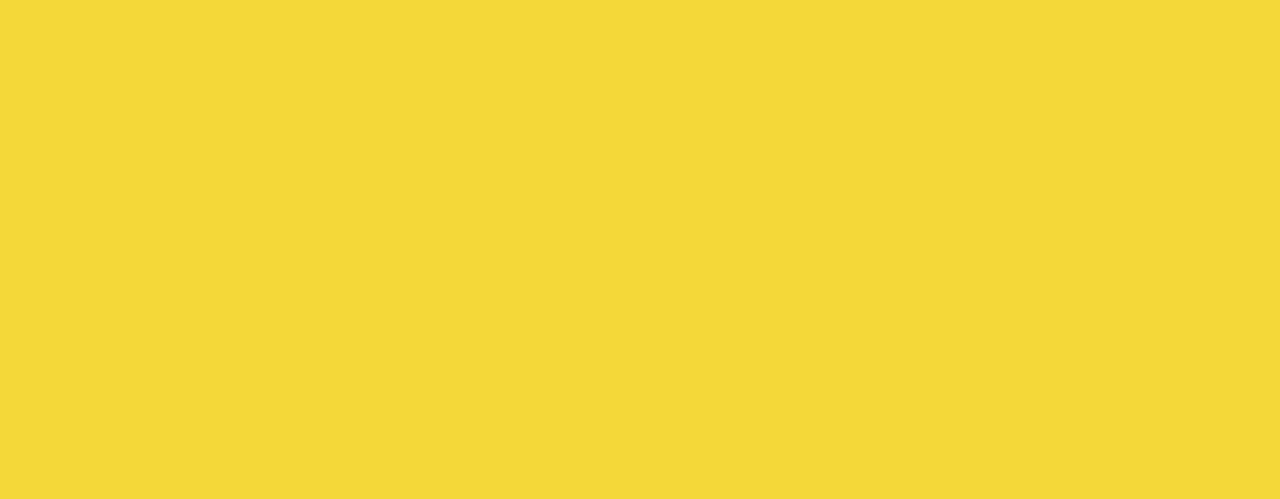
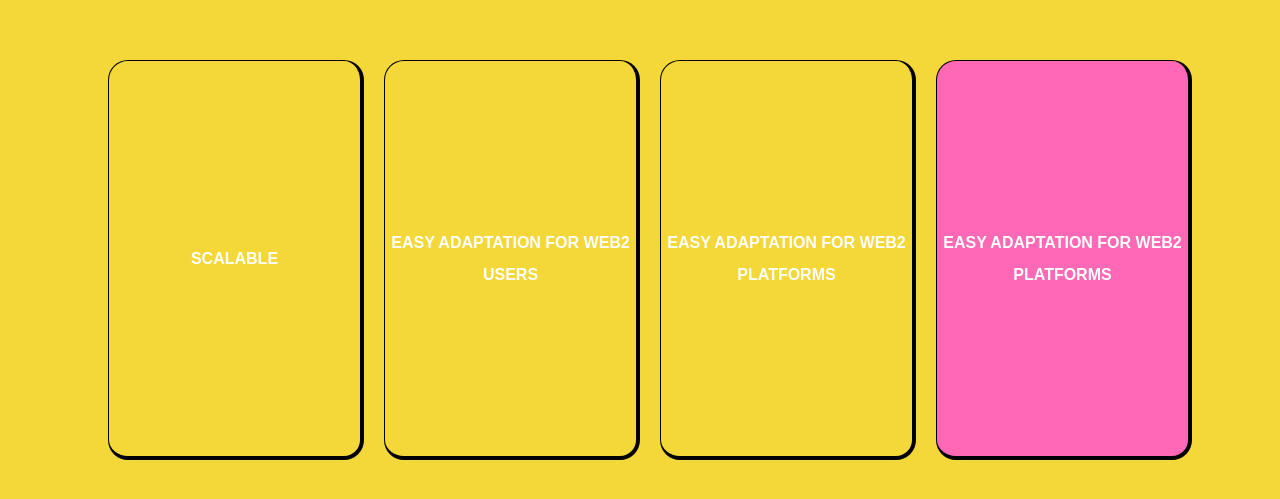
Before and after one commit to CryptQuiz/landing-page, a Next.js app: page / in a window 1280 px wide. Shown: the part 2020-2519 px from the top of the page. Before the commit the page ends 1748 px from the top, so only its background shows below. Built offline with nearby package versions, Linux system fonts and the light colour scheme; a web font is replaced by a local one.

Commit message:
Feat: Slider added

```diff
--- a/app/page.jsx
+++ b/app/page.jsx
@@ -1,6 +1,7 @@
+import Download from "@/components/Download/Download";
 import Header from "@/components/Header/Header";
 import HomeComp from "@/components/Home/Home";
-import Image from "next/image";
+import Slider from "@/components/Slider/Slider";
 
 export default function Home() {
   return (
@@ -53,6 +54,20 @@ export default function Home() {
           <HomeComp />
         </div>
       </section>
+
+      <section>
+        <div className="mt-[50vh]">
+          <Slider />
+        </div>
+      </section>
+
+      <section>
+        <div className="mt-[50vh]">
+          <Download />
+        </div>
+      </section>
+
+
     </div>
   );
 }
--- /dev/null
+++ b/components/Download/Download.jsx
@@ -0,0 +1,12 @@
+import Image from 'next/image'
+import React from 'react'
+
+const Download = () => {
+  return (
+    <div className='w-screen '>
+
+    </div>
+  )
+}
+
+export default Download
--- a/components/Home/Home.jsx
+++ b/components/Home/Home.jsx
@@ -16,8 +16,8 @@ const Home = () => {
       <h1 className='text-center text-white drop-shadow-[3px_3px_rgba(0,0,0,1)] font-lexend text-5xl mb-20'>Welcome On Board</h1>
       <div className='bg-white border border-black border-b-4 border-r-4 rounded-[40px] h-4/5 mt-20'>
         <div className='flex flex-col-2 justify-center items-center'>
-          <div className='w-1/2  justify-center items-center'>
-            <p className='text-black font-lexend leading-10 text-base font-bold p-10 ' >Q&R is a Blockchain-powered Game-Fi platform that enables players to earn speceific incomes according to their answers, activities and creative ideas at diffirent fictional functions. It is a new-generation quiz game, with a completely unique approach without any centralized resyrictions. </p>
+          <div className='w-2/3  justify-center items-center'>
+            <p className='text-black font-lexend leading-10 text-base font-bold p-14' >Q&R is a Blockchain-powered Game-Fi platform that enables players to earn speceific incomes according to their answers, activities and creative ideas at diffirent fictional functions. It is a new-generation quiz game, with a completely unique approach without any centralized resyrictions. </p>
           </div>
           <div className='w-1/2 relative'>
             <div className='absolute right-58 -top-60 z-20' >
@@ -27,7 +27,7 @@ const Home = () => {
                 height= {size.height}
               />
             </div>
-            <div className='absolute right-36 -top-32 z-10'>
+            <div className='absolute right-20 -top-32 z-10'>
               <Image
                 src='/images/QuizQuestionMobile.png'
                 width={size.width}
@@ -39,7 +39,7 @@ const Home = () => {
           </div>
         </div>
         <div>
-          <div className='relative'>
+          <div className='relative w-1/3'>
             <Image
             className='absolute left-40 top-4'
               src='/images/Humans.png'
--- /dev/null
+++ b/components/Slider/Slider.jsx
@@ -0,0 +1,23 @@
+import React from 'react'
+
+const Slider = () => {
+    const boxesData = [
+    { color: "red-1", label: "SCALABLE" },
+    { color: "blue-1", label: "EASY ADAPTATION FOR WEB2 USERS" },
+    { color: "purple-1", label: "EASY ADAPTATION FOR WEB2 PLATFORMS" },
+    { color: "pink-1", label: "EASY ADAPTATION FOR WEB2 PLATFORMS" },
+    ]
+  return (
+    <div className='flex flex-row justify-center items-center '>
+        {boxesData.map((box, index) => (
+            <div className={`bg-${box.color} flex justify-center items-center h-[50vh] w-[20vw] border border-black border-b-4 border-r-4 rounded-[20px] ml-5`}>
+            <p className='text-center text-white text-shadow drop-shadow-[4px_4px_rgba(0,0,0,1) font-lexend font-bold leading-8'>{box.label}</p>
+       </div>
+        ))}
+
+
+    </div>
+  )
+}
+
+export default Slider
```
Also changed, not shown: public/images/Vector13.png (added).
